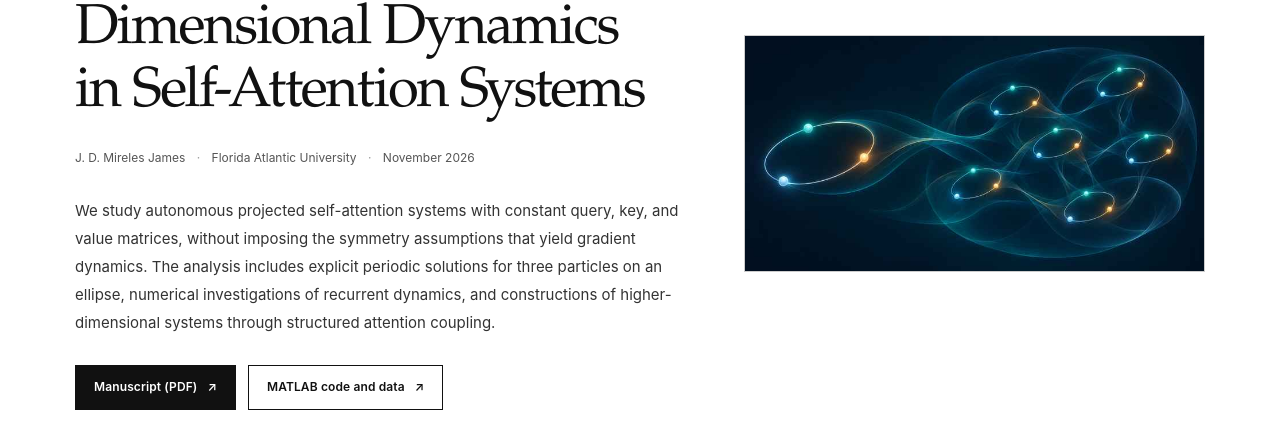
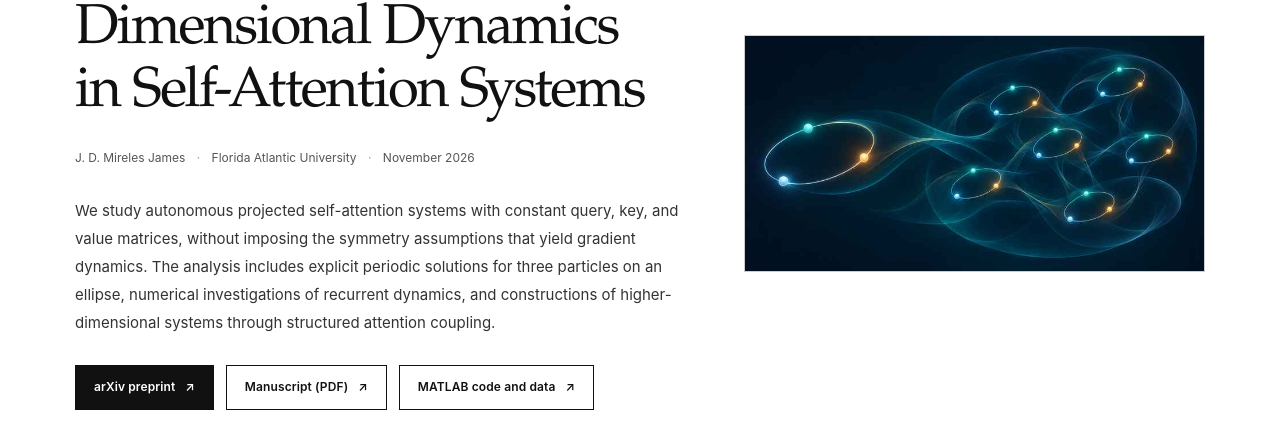
Before and after one commit to J-mireles-james/self-attention-dynamics, a plain HTML site: page docs/index.html in a window 1280 px wide. Shown: the part 326-757 px from the top of the page. Drawn offline with Linux system fonts and the light colour scheme.

Commit message:
Add arXiv preprint reference to docs/index.html

```diff
--- a/docs/index.html
+++ b/docs/index.html
@@ -40,7 +40,8 @@
             <p class="author-line">J. D. Mireles James <span aria-hidden="true">·</span> Florida Atlantic University <span aria-hidden="true">·</span> November 2026</p>
             <p class="hero-lede">We study autonomous projected self-attention systems with constant query, key, and value matrices, without imposing the symmetry assumptions that yield gradient dynamics. The analysis includes explicit periodic solutions for three particles on an ellipse, numerical investigations of recurrent dynamics, and constructions of higher-dimensional systems through structured attention coupling.</p>
             <div class="button-row">
-              <a class="button button-primary" href="https://github.com/J-mireles-james/self-attention-dynamics/blob/main/paper/chaosTransformers.pdf">Manuscript (PDF) <span aria-hidden="true">↗</span></a>
+              <a class="button button-primary" href="https://arxiv.org/abs/2611.29951">arXiv preprint <span aria-hidden="true">↗</span></a>
+              <a class="button button-secondary" href="https://github.com/J-mireles-james/self-attention-dynamics/blob/main/paper/chaosTransformers.pdf">Manuscript (PDF) <span aria-hidden="true">↗</span></a>
               <a class="button button-secondary" href="https://github.com/J-mireles-james/self-attention-dynamics/tree/main/matlab">MATLAB code and data <span aria-hidden="true">↗</span></a>
             </div>
             <p class="hero-caption">The numerical results provide evidence for invariant-torus-like and chaotic dynamics; they do not constitute computer-assisted proofs of the existence of these invariant sets.</p>
@@ -182,7 +183,7 @@ recompute = <span class="code-accent">false</span>;  <span class="code-comment">
           </div>
           <div class="citation-box">
             <p class="micro-heading">SUGGESTED REFERENCE</p>
-            <p>J. D. Mireles James. <em>From Low-Dimensional Chaos to High-Dimensional Dynamics in Self-Attention Systems.</em> Research manuscript, November 2026.</p>
+            <p>J. D. Mireles James. <em>From Low-Dimensional Chaos to High-Dimensional Dynamics in Self-Attention Systems.</em> <a href="https://arxiv.org/abs/2611.29951">arXiv:2611.29951</a> [math.DS], 2026.</p>
             <div class="citation-bottom"><a href="https://github.com/J-mireles-james/self-attention-dynamics/blob/main/CITATION.cff">Citation metadata ↗</a><a href="https://github.com/J-mireles-james/self-attention-dynamics/blob/main/LICENSE">Code license ↗</a></div>
           </div>
           </div>
```
